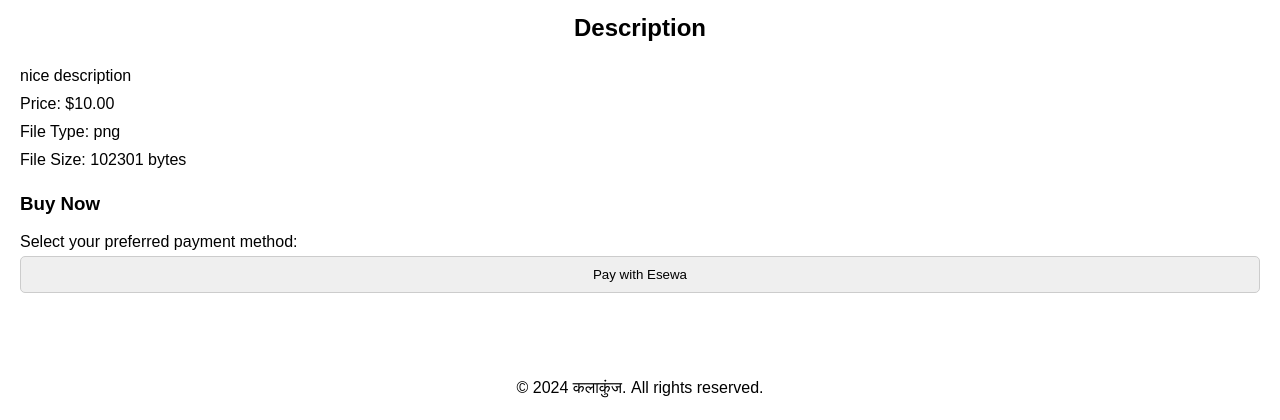
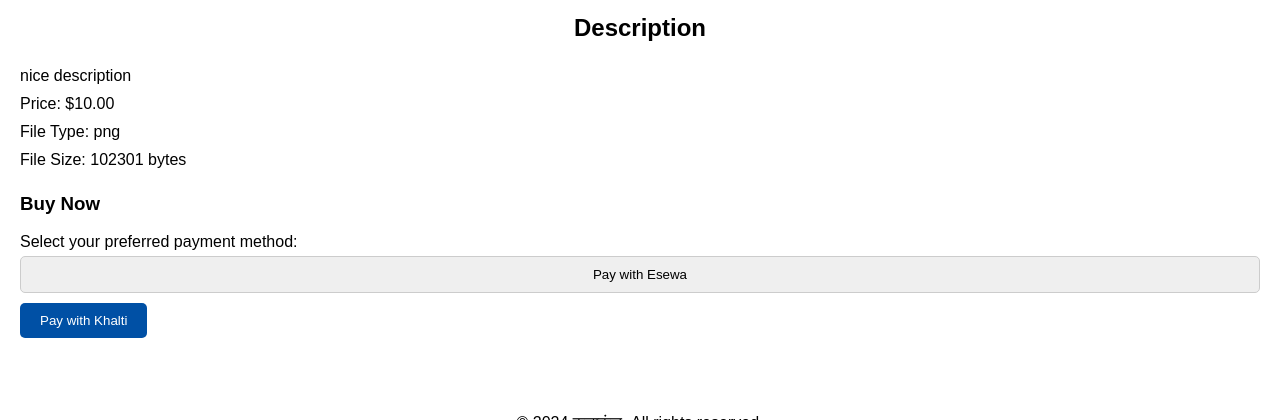
Before and after one commit to ship-Gitty/kalakunj, a Django app: page /design/1/ in a window 1280 px wide. Shown: the part 380-800 px from the top of the page. Run offline with Django 5.2, Linux system fonts and the light colour scheme; data comes from the database, SQL or seed files in the repository; both versions use the stored data as it was after the commit.

Commit message:
feat(project): integreate khalti

```diff
--- a/myapp/templates/design_detail.html
+++ b/myapp/templates/design_detail.html
@@ -41,6 +41,9 @@
                 <input type="hidden" id="signature" name="signature" value="{{ esewa.signature }}" required>
                 <input value="Pay with Esewa" type="submit">
             </form>
+            <a href="{% url 'khalti_pay' design.pk %}">
+                <button name="payment_method" value="khalti" class="btn">Pay with Khalti</button>
+            </a>
         </div>
     </div>
 </main>
--- a/myapp/urls.py
+++ b/myapp/urls.py
@@ -28,6 +28,11 @@ urlpatterns = [
         name='design_detail'
     ),
     path(
+        'design/<int:design_id>/khalti-pay',
+        views.khalti_pay,
+        name='khalti_pay'
+    ),
+    path(
         'design/<int:design_id>/payment-success/<str:payment_method>',
         views.PaymentSuccessView.as_view(),
         name='payment_success'
--- a/myapp/views.py
+++ b/myapp/views.py
@@ -4,6 +4,7 @@ import hmac
 import json
 from uuid import uuid4
 
+import requests
 from django.conf import settings
 from django.contrib import messages
 from django.contrib.auth import get_user_model, login, logout
@@ -260,7 +261,7 @@ class DesignDetailView(generic.TemplateView):
             'transaction_uuid': transaction_uuid,
             'url': hash_in_base64,
             'product_code': settings.ESEWA_CONFIG.get("product_code"),
-            'success_url': f'{self.request.scheme}://{self.request.get_host()}/payment-success/{design.pk}/esewa/',
+            'success_url': f'{self.request.scheme}://{self.request.get_host()}/design/{design.pk}/payment-success/esewa',
             'failure_url': 'asdas',
         }
 
@@ -284,21 +285,56 @@ class PaymentSuccessView(generic.TemplateView):
         payment_method = self.kwargs['payment_method']
         if payment_method == 'esewa':
             esewa_data = self.request.GET.get('data')
-            esewa_data_json = json.loads(base64.b64decode(esewa_data).decode())
-            self._create_esewa_transaction(
-                self.get_object(),
-                esewa_data_json,
-                request
-            )
+            data_json = json.loads(base64.b64decode(esewa_data).decode())
+        elif payment_method == 'khalti':
+            data_json= dict(request.GET)
+        else:
+            data_json= {}
+        self._create_transaction(
+            self.get_object(),
+            data_json,
+            request,
+            payment_method
+        )
         context = self.get_context_data(**kwargs)
         return self.render_to_response(context)
 
-    def _create_esewa_transaction(self, design, esewa_data_json, request):
+    def _create_transaction(self, design, data_json, request, payment_method):
         Transaction.objects.create(
             design=design,
             customer=request.user,
             amount=design.price,
-            payment_method='esewa',
+            payment_method=payment_method,
             status='completed',
-            response=esewa_data_json
+            response=data_json
         )
+
+
+def khalti_pay(request, design_id):
+    design = get_object_or_404(Design, id=design_id)
+    payload = json.dumps({
+        "return_url": f'{request.scheme}://{request.get_host()}/design/{design.pk}/payment-success/khalti',
+        "website_url": "https://example.com/",
+        "amount": f"{design.price * 100}",
+        "purchase_order_id": str(uuid4()),
+        "purchase_order_name": "test",
+        "customer_info": {
+            "name": "Ram Bahadur",
+            "email": "test@khalti.com",
+            "phone": "9800000001"
+        }
+    })
+    headers = {
+        'Authorization': settings.KHALTI_CONFIG.get('secret_key'),
+        'Content-Type': 'application/json',
+    }
+
+    response = requests.request(
+        "POST",
+        settings.KHALTI_CONFIG.get('initiate_url'),
+        headers=headers,
+        data=payload
+    )
+    if response.status_code == 200:
+        response_json = response.json()
+        return redirect(response_json['payment_url'])
```
Also changed, not shown: config/settings.py (+4 -9 lines), db.sqlite3.
